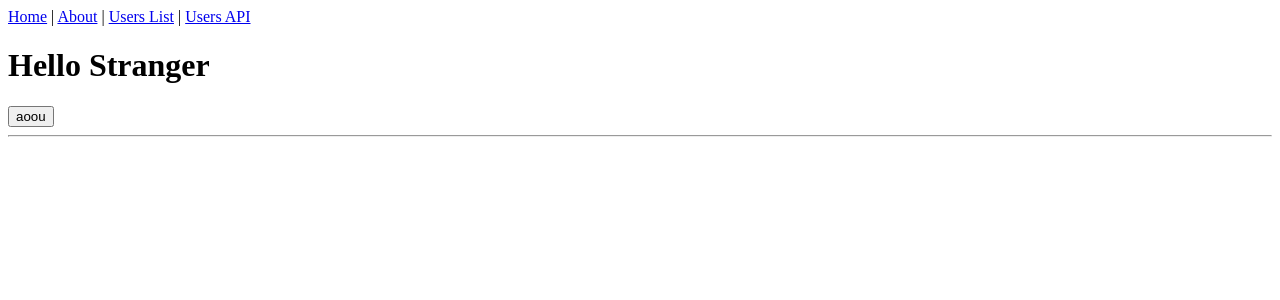
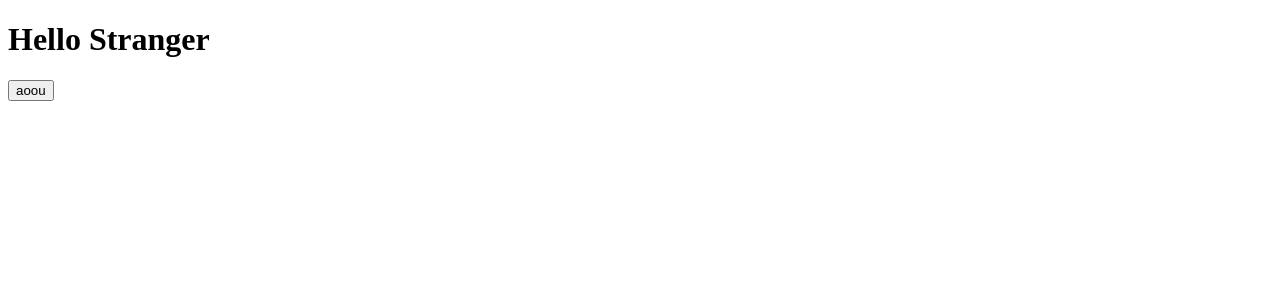
Before and after one commit to yuritoledo/twitter_clone_nextjs_prisma, a Next.js app: page / in a window 1280 px wide. Shown: the top 300 px of the page. Built offline with nearby package versions, Linux system fonts and the light colour scheme.

Commit message:
refac: remove dead code

```diff
--- a/components/Layout.tsx
+++ b/components/Layout.tsx
@@ -1,5 +1,4 @@
 import { ReactNode } from 'react';
-import Link from 'next/link';
 import Head from 'next/head';
 
 type Props = {
@@ -16,33 +15,7 @@
         <meta charSet="utf-8" />
         <meta name="viewport" content="initial-scale=1.0, width=device-width" />
       </Head>
-      <header>
-        <nav>
-          <Link href="/">
-            <a>Home</a>
-          </Link>
-          {' '}
-          |
-          {' '}
-          <Link href="/about">
-            <a>About</a>
-          </Link>
-          {' '}
-          |
-          {' '}
-          <Link href="/users">
-            <a>Users List</a>
-          </Link>
-          {' '}
-          |
-          {' '}
-          <a href="/api/users">Users API</a>
-        </nav>
-      </header>
       {children}
-      <footer>
-        <hr />
-      </footer>
     </div>
   );
 };
```
